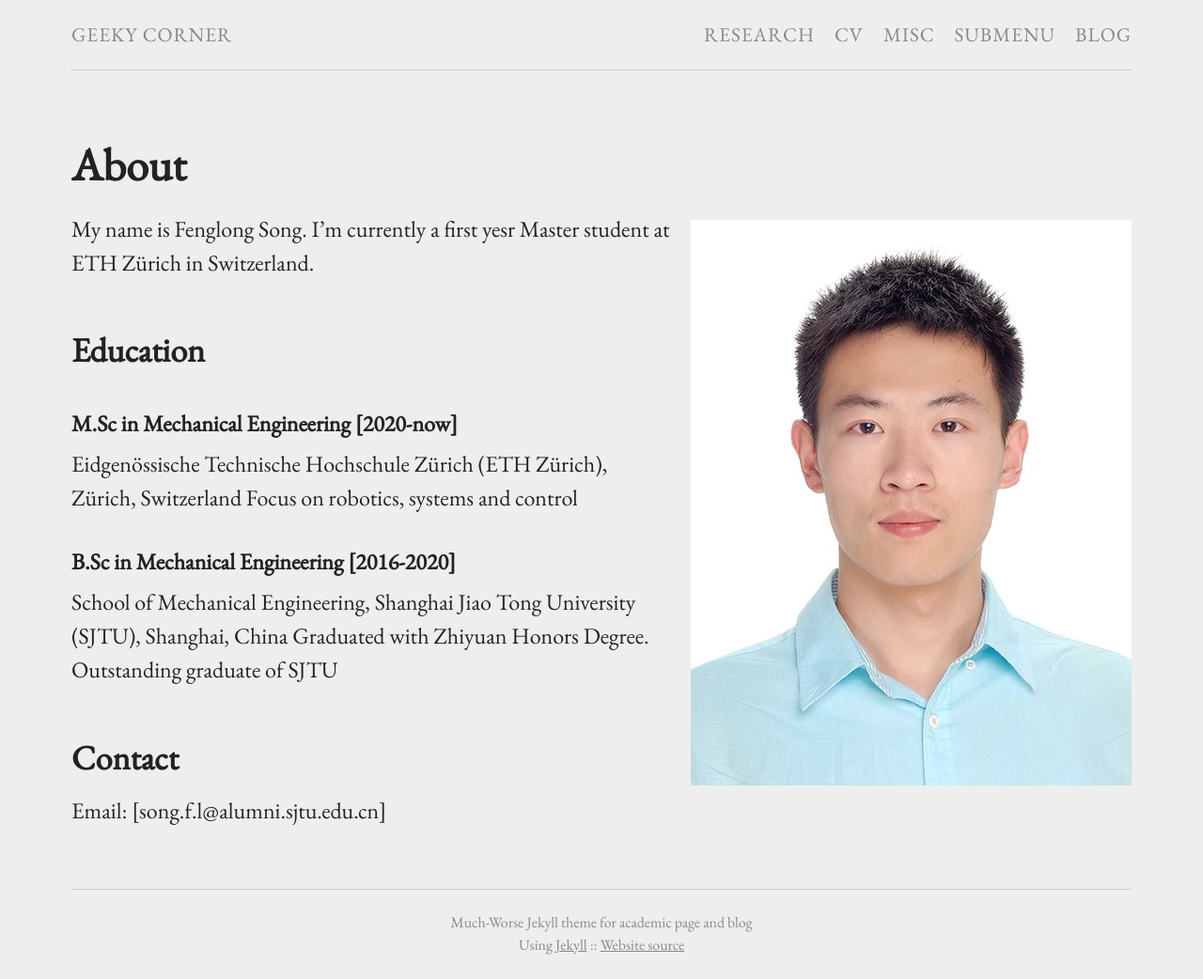
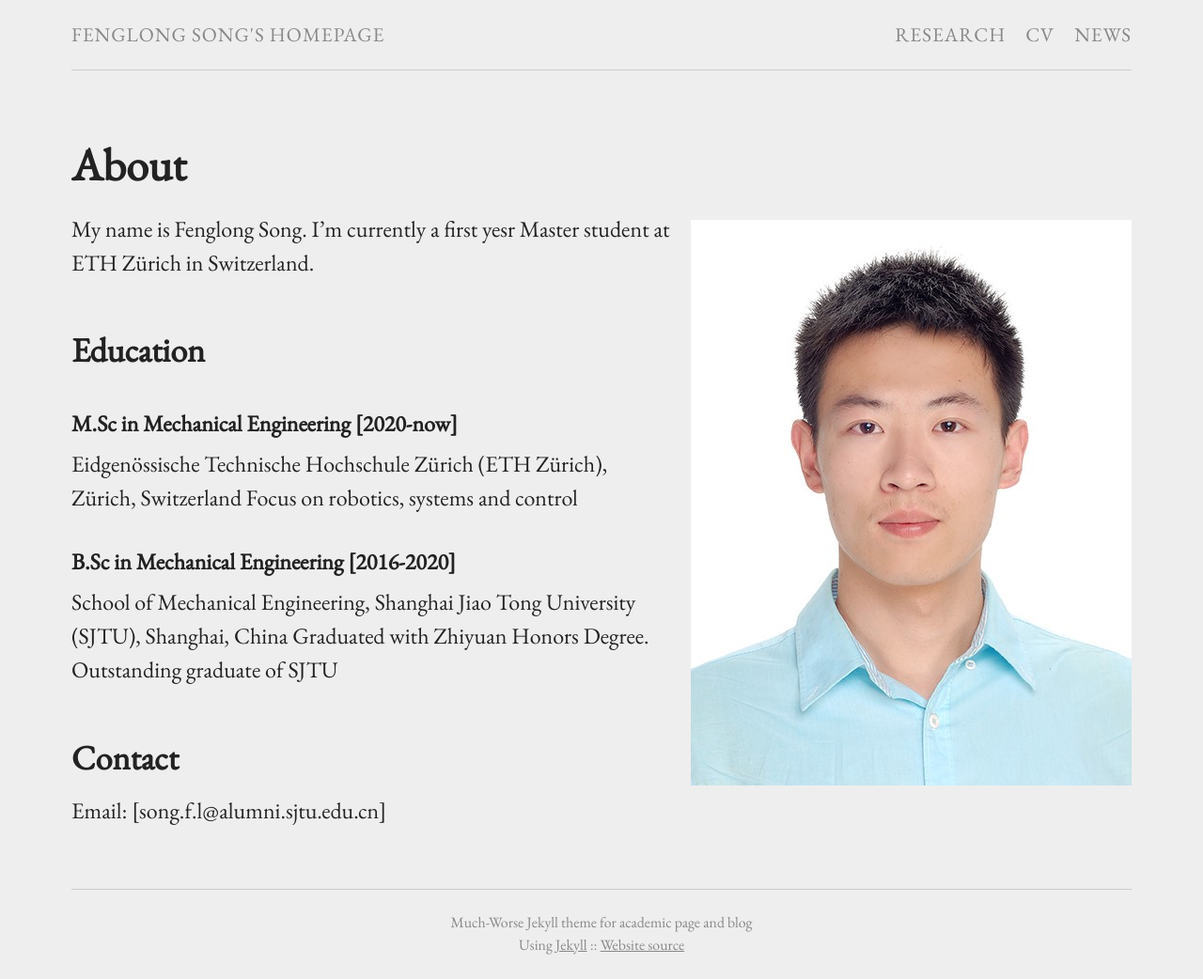
Before and after one commit to FenglongSong/fenglongsong.github.io, a Jekyll site: the page built from index.md, in a window 1280 px wide. Shown: the whole page at 94% size. Built offline with Jekyll 4.4.1, drawn with Linux system fonts in a browser that asks for light colours; some of the changed lines change nothing that is shown.

Commit message:
change title

```diff
--- a/_config.yml
+++ b/_config.yml
@@ -1,4 +1,4 @@
-title: Geeky corner
+title: Fenglong Song's Homepage
 description: Much-Worse Jekyll theme for academic page and blog
 sourcecode: "https://github.com/gchauras/much-worse-jekyll-theme"
 # sourcecode: "https://github.com/FenglongSong/fenglongsong.github.io"
@@ -7,7 +7,6 @@ permalink: blog/:year/:month/:day/:title
 exclude: ["Makefile", "README.md"]
 
 url: "http://fenglongsong.github.io"     # the base hostname & protocol for your site
-# baseurl: "/much-worse-jekyll-theme"                   # the subpath of your site, e.g. /blog
 baseurl: "/fenglongsong.github.io"                   # the subpath of your site, e.g. /blog
 
 author:
--- a/_data/menu.yml
+++ b/_data/menu.yml
@@ -4,15 +4,18 @@
 - title: "CV"
   href: "/cv/"
 
-- title: "Misc"
-  href: "/misc/"
+# - title: "Misc"
+#   href: "/misc/"
 
-- title: "Submenu"
-  subcategories:
-    - subtitle: "Item 1"
-      subhref: "/misc/item-1/"
-    - subtitle: "Item 2"
-      subhref: "/misc/item-2/"
+# - title: "Submenu"
+#   subcategories:
+#     - subtitle: "Item 1"
+#       subhref: "/misc/item-1/"
+#     - subtitle: "Item 2"
+#       subhref: "/misc/item-2/"
 
-- title: "Blog"
+# - title: "Blog"
+# href: "/blog/"
+
+- title: "News"
   href: "/blog/"
```
